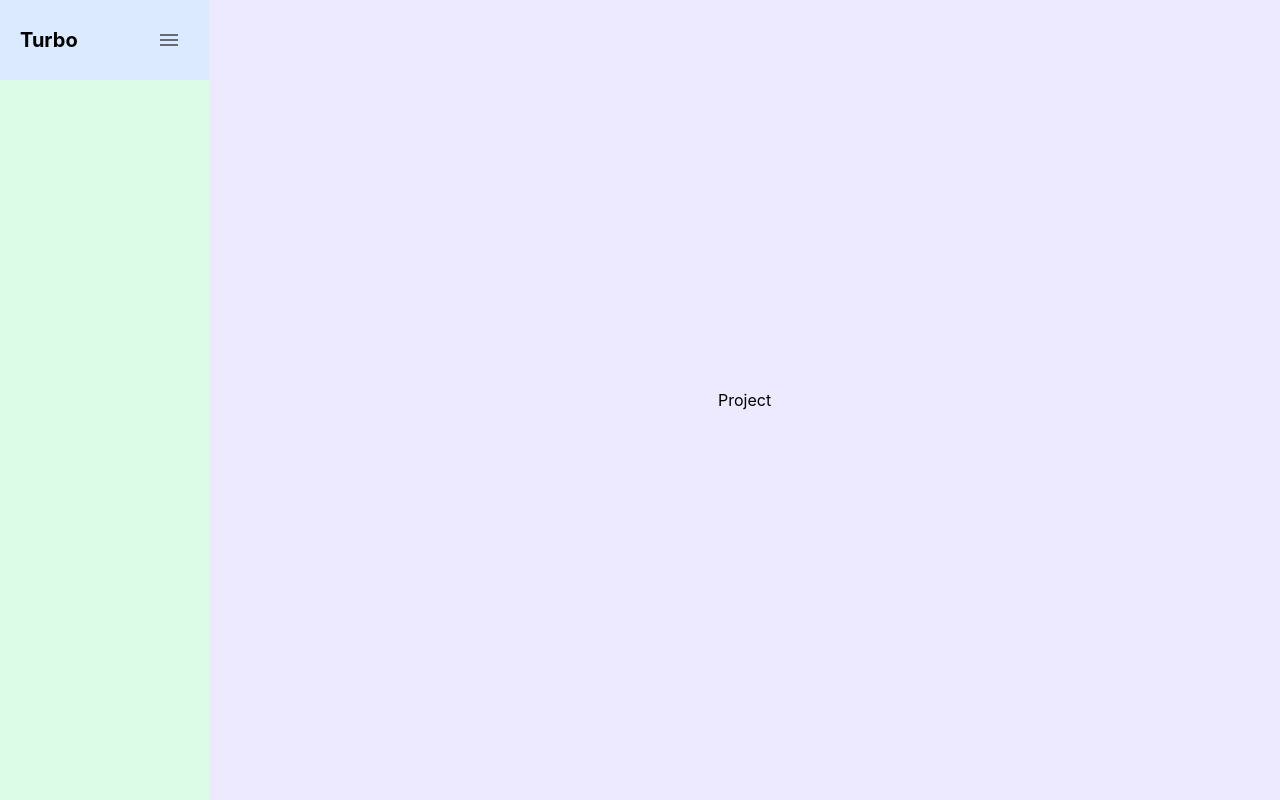
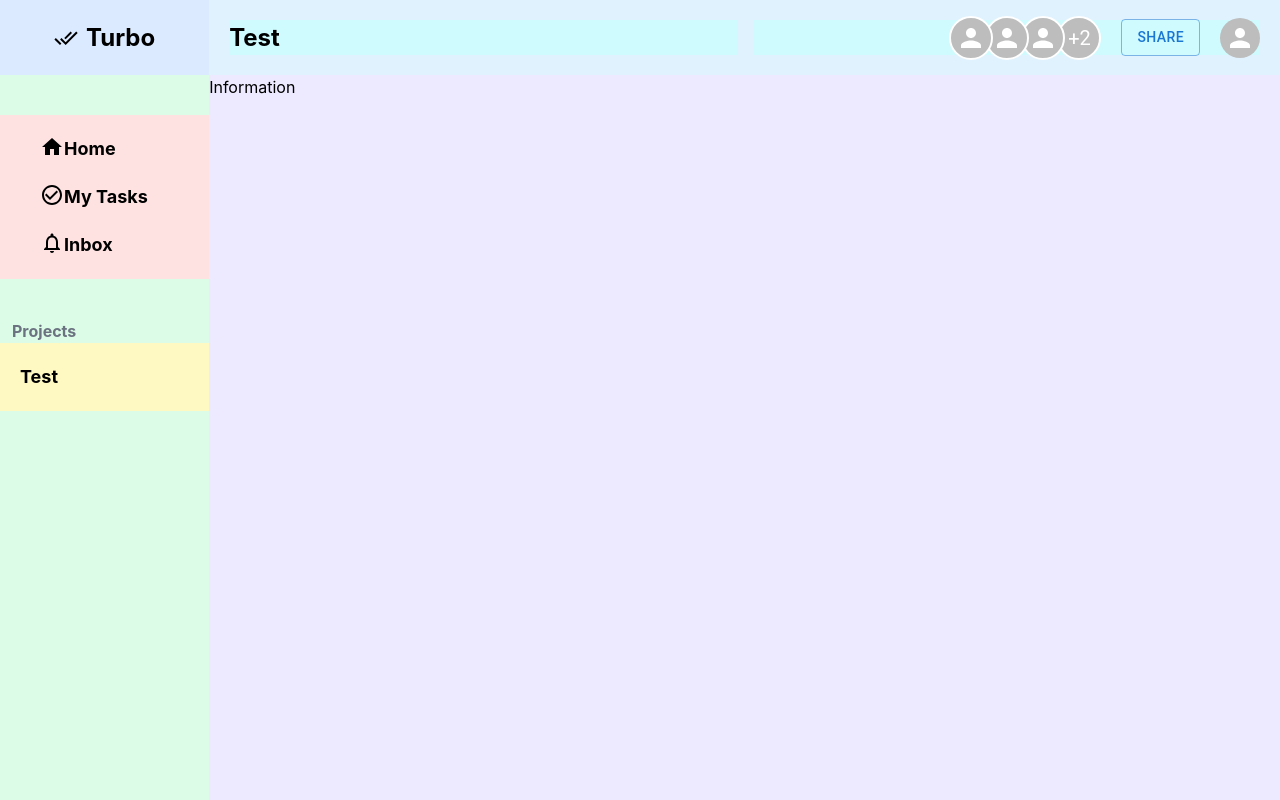
Before and after one commit to n8zzle/my-todo, a Next.js app: page / in a window 1280 px wide. Built offline with nearby package versions, Linux system fonts and the light colour scheme.

Commit message:
Project ui sketch

```diff
--- a/components/Menu.tsx
+++ b/components/Menu.tsx
@@ -1,17 +1,36 @@
 import React from "react";
-import MenuIcon from "@mui/icons-material/Menu";
-import { IconButton } from "@mui/material";
-
+import HomeIcon from "@mui/icons-material/Home";
+import CheckCircleOutlineIcon from "@mui/icons-material/CheckCircleOutline";
+import NotificationsNoneIcon from "@mui/icons-material/NotificationsNone";
+import DoneAllIcon from "@mui/icons-material/DoneAll";
 type Props = {};
 
 const Menu = (props: Props) => {
   return (
-    <div className="flex flex-col bg-green-100 w-[250px]">
-      <div className="flex bg-blue-100 p-5 items-center justify-between">
-        <h1 className="text-xl font-bold">Turbo</h1>
-        <IconButton>
-          <MenuIcon className="" />
-        </IconButton>
+    <div className="flex flex-col bg-green-100 w-[250px] space-y-10">
+      <div className="flex bg-blue-100 p-5 items-center justify-center space-x-2 h-[75px]">
+        <DoneAllIcon />
+        <h1 className="text-2xl font-bold">Turbo</h1>
+      </div>
+      <div className="bg-red-100 flex flex-col space-y-5 space-x-5 p-5">
+        <button className="flex flex-row ml-5">
+          <HomeIcon />
+          <h3 className="font-bold text-lg">Home</h3>
+        </button>
+        <button className="flex flex-row">
+          <CheckCircleOutlineIcon />
+          <h3 className="font-bold text-lg">My Tasks</h3>
+        </button>
+        <button className="flex flex-row">
+          <NotificationsNoneIcon />
+          <h3 className="font-bold text-lg">Inbox</h3>
+        </button>
+      </div>
+      <div>
+        <h4 className="font-bold text-gray-500 ml-3">Projects</h4>
+        <div className="bg-yellow-100 flex flex-col space-y-5 space-x-5 p-5">
+          <h2 className="font-bold text-lg">Test</h2>
+        </div>
       </div>
     </div>
   );
--- /dev/null
+++ b/components/NavBar.tsx
@@ -0,0 +1,30 @@
+import { Avatar, AvatarGroup, Button } from "@mui/material";
+import React from "react";
+
+type Props = {};
+
+const Navbar = (props: Props) => {
+  return (
+    <div className="w-full p-5 h-[75px] bg-sky-100 flex gap-4">
+      <div className="flex w-1/2 bg-cyan-100 items-center">
+        <h1 className="text-2xl font-bold">Test</h1>
+      </div>
+      <div className="flex w-1/2 bg-cyan-100 items-center justify-end space-x-5">
+        <AvatarGroup max={4}>
+          <Avatar />
+          <Avatar />
+          <Avatar />
+          <Avatar />
+          <Avatar />
+        </AvatarGroup>
+        <Button variant="outlined" className="border-gray-300">
+          Share
+        </Button>
+
+        <Avatar />
+      </div>
+    </div>
+  );
+};
+
+export default Navbar;
--- a/components/Project.tsx
+++ b/components/Project.tsx
@@ -1,11 +1,13 @@
 import React from "react";
+import Navbar from "./NavBar";
 
 type Props = {};
 
 const Project = (props: Props) => {
   return (
-    <div className="flex w-full h-full justify-center items-center bg-violet-100">
-      Project
+    <div className="flex flex-col w-full h-full  bg-violet-100">
+      <Navbar />
+      Information
     </div>
   );
 };
```
